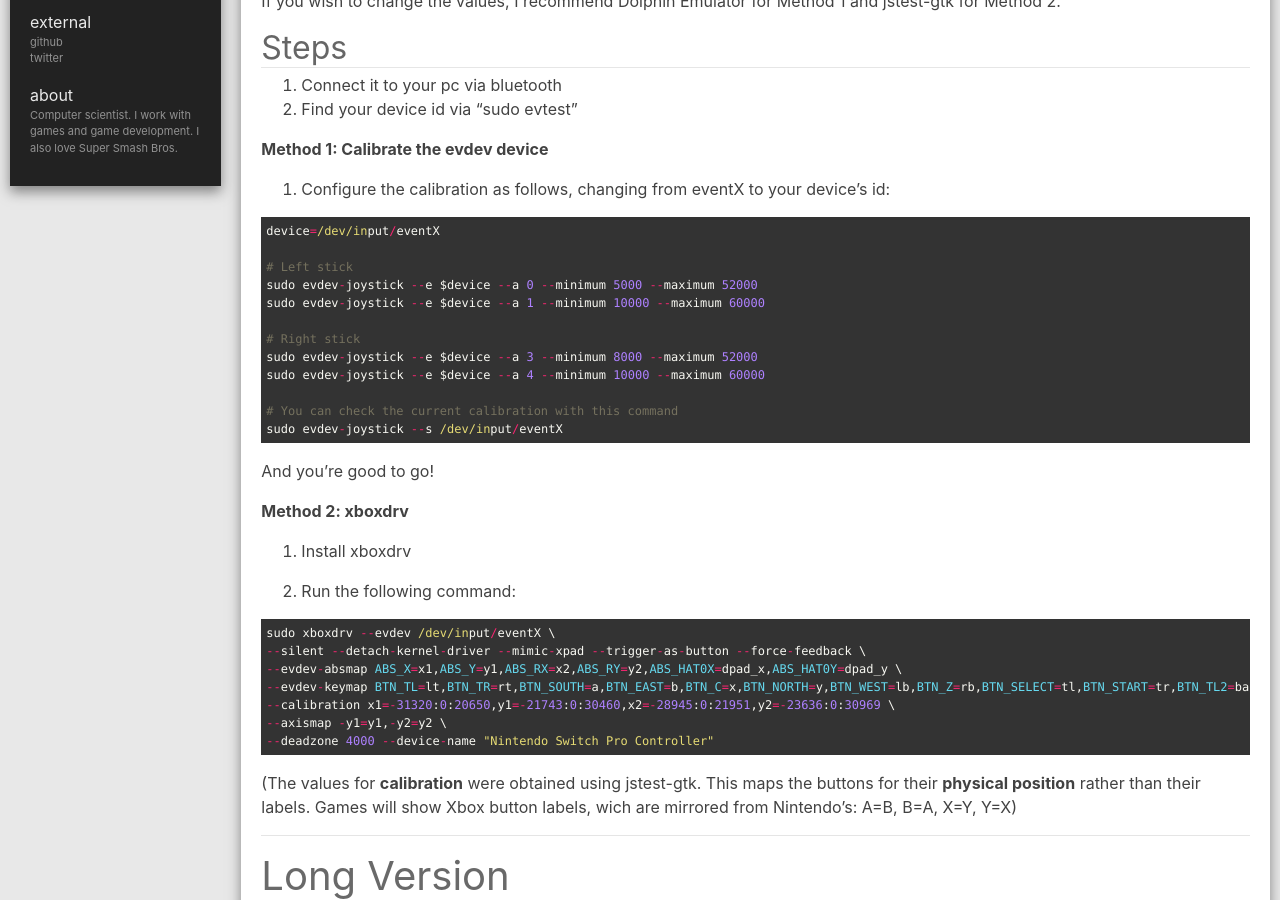
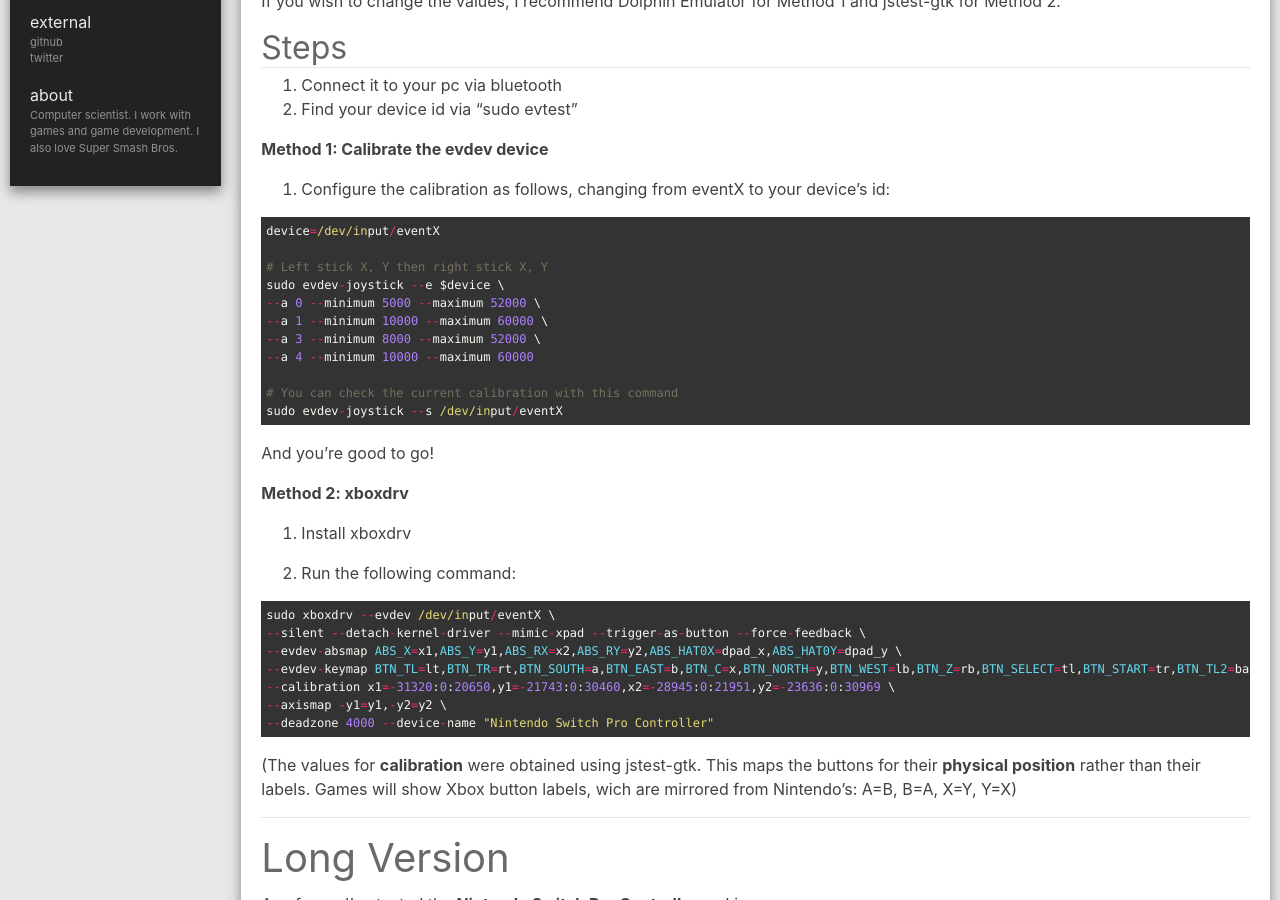
Before and after one commit to joaorb64/joaorb64.github.io, a Jekyll site: the page built from _posts/2018-02-14-Configuring-a-Nintendo-Switch-Pro-Controller-on-Linux.markdown, in a window 1280 px wide and 900 px high, scrolled down 314 px. Built offline with Jekyll 4.4.1, drawn with Linux system fonts in a browser that asks for light colours; nearby versions of some CDN libraries; Markdown is read by kramdown in place of the engine named in the settings; comment, search, counter and statistics services are not loaded; a style sheet for code colours, icons or effects is not loaded.

Commit message:
Update 2018-02-14-Configuring-a-Nintendo-Switch-Pro-Controller-on-Linux.markdown

```diff
--- a/_posts/2018-02-14-Configuring-a-Nintendo-Switch-Pro-Controller-on-Linux.markdown
+++ b/_posts/2018-02-14-Configuring-a-Nintendo-Switch-Pro-Controller-on-Linux.markdown
@@ -27,13 +27,12 @@ Steps
 
 device=/dev/input/eventX
 
-# Left stick
-sudo evdev-joystick --e $device --a 0 --minimum 5000 --maximum 52000
-sudo evdev-joystick --e $device --a 1 --minimum 10000 --maximum 60000
-
-# Right stick
-sudo evdev-joystick --e $device --a 3 --minimum 8000 --maximum 52000
-sudo evdev-joystick --e $device --a 4 --minimum 10000 --maximum 60000
+# Left stick X, Y then right stick X, Y
+sudo evdev-joystick --e $device \
+--a 0 --minimum 5000 --maximum 52000 \
+--a 1 --minimum 10000 --maximum 60000 \
+--a 3 --minimum 8000 --maximum 52000 \
+--a 4 --minimum 10000 --maximum 60000
 
 # You can check the current calibration with this command
 sudo evdev-joystick --s /dev/input/eventX
```
